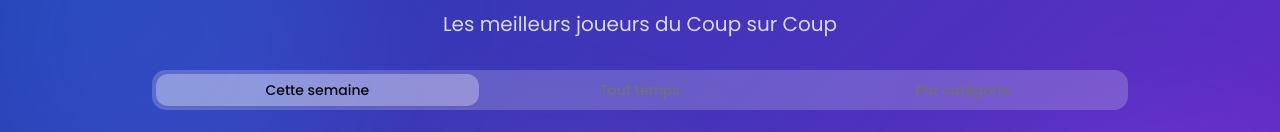
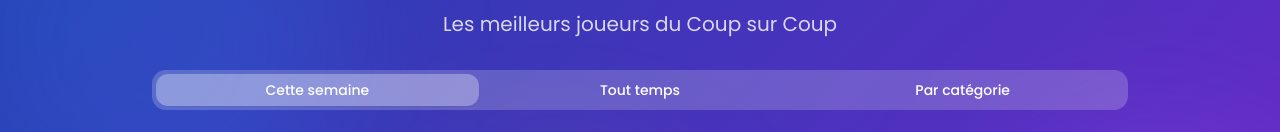
Before and after one commit to Quantiq-Studio/CoupsurCoup, a React (Vite) app: page /leaderboard in a window 1280 px wide. Shown: the part 150-282 px from the top of the page. Built offline with nearby package versions, Linux system fonts and the light colour scheme; no server answers.

Commit message:
Fix: Update tab styles to improve visibility and consistency across multiple pages

```diff
--- a/src/pages/BadgesPage.tsx
+++ b/src/pages/BadgesPage.tsx
@@ -136,12 +136,12 @@ const BadgesPage: React.FC = () => {
           onValueChange={setActiveTab}
           className="w-full"
         >
-          <TabsList className="grid grid-cols-2 mb-6 bg-white/20">
-            <TabsTrigger value="badges" className="data-[state=active]:bg-white/30">
+          <TabsList className="grid grid-cols-2 mb-6 bg-white/20 text-white">
+            <TabsTrigger value="badges" className="data-[state=active]:bg-white/30 data-[state=active]:text-white">
               <Award className="h-4 w-4 mr-2" />
               Badges
             </TabsTrigger>
-            <TabsTrigger value="achievements" className="data-[state=active]:bg-white/30">
+            <TabsTrigger value="achievements" className="data-[state=active]:bg-white/30 data-[state=active]:text-white">
               <Trophy className="h-4 w-4 mr-2" />
               Succès
             </TabsTrigger>
--- a/src/pages/ChallengesPage.tsx
+++ b/src/pages/ChallengesPage.tsx
@@ -164,16 +164,16 @@ const ChallengesPage: React.FC = () => {
           onValueChange={setActiveTab}
           className="w-full"
         >
-          <TabsList className="grid grid-cols-3 mb-6 bg-white/20">
-            <TabsTrigger value="daily" className="data-[state=active]:bg-white/30">
+          <TabsList className="grid grid-cols-3 mb-6 bg-white/20 text-white">
+            <TabsTrigger value="daily" className="data-[state=active]:bg-white/30 data-[state=active]:text-white">
               <Calendar className="h-4 w-4 mr-2" />
               Quotidiens
             </TabsTrigger>
-            <TabsTrigger value="weekly" className="data-[state=active]:bg-white/30">
+            <TabsTrigger value="weekly" className="data-[state=active]:bg-white/30 data-[state=active]:text-white">
               <Calendar className="h-4 w-4 mr-2" />
               Hebdomadaires
             </TabsTrigger>
-            <TabsTrigger value="special" className="data-[state=active]:bg-white/30">
+            <TabsTrigger value="special" className="data-[state=active]:bg-white/30 data-[state=active]:text-white">
               <Trophy className="h-4 w-4 mr-2" />
               Spéciaux
             </TabsTrigger>
--- a/src/pages/LeaderboardPage.tsx
+++ b/src/pages/LeaderboardPage.tsx
@@ -124,14 +124,14 @@ const LeaderboardPage: React.FC = () => {
           onValueChange={setActiveTab}
           className="w-full"
         >
-          <TabsList className="grid grid-cols-3 mb-6 bg-white/20">
-            <TabsTrigger value="weekly" className="data-[state=active]:bg-white/30">
+          <TabsList className="grid grid-cols-3 mb-6 bg-white/20 text-white">
+            <TabsTrigger value="weekly" className="data-[state=active]:bg-white/30 data-[state=active]:text-white">
               Cette semaine
             </TabsTrigger>
-            <TabsTrigger value="alltime" className="data-[state=active]:bg-white/30">
+            <TabsTrigger value="alltime" className="data-[state=active]:bg-white/30 data-[state=active]:text-white">
               Tout temps
             </TabsTrigger>
-            <TabsTrigger value="categories" className="data-[state=active]:bg-white/30">
+            <TabsTrigger value="categories" className="data-[state=active]:bg-white/30 data-[state=active]:text-white">
               Par catégorie
             </TabsTrigger>
           </TabsList>
--- a/src/pages/ShopPage.tsx
+++ b/src/pages/ShopPage.tsx
@@ -116,7 +116,7 @@ const ShopPage: React.FC = () => {
 
           <div className="bg-white/30 backdrop-blur-sm px-4 py-2 rounded-full flex items-center">
             <Coins className="h-5 w-5 text-yellow-400 mr-2" />
-            <span className="font-bold">{currentPlayer.coins || 0}</span>
+            <span className="font-bold text-white">{currentPlayer.coins || 0}</span>
           </div>
         </div>
 
@@ -126,12 +126,12 @@ const ShopPage: React.FC = () => {
         </div>
 
         <Tabs defaultValue="avatars" className="w-full">
-          <TabsList className="grid grid-cols-2 mb-6 bg-white/20">
-            <TabsTrigger value="avatars" className="data-[state=active]:bg-white/30">
+          <TabsList className="grid grid-cols-2 mb-6 bg-white/20 text-white">
+            <TabsTrigger value="avatars" className="data-[state=active]:bg-white/30  data-[state=active]:text-white">
               <UserCircle className="h-4 w-4 mr-2" />
               Avatars
             </TabsTrigger>
-            <TabsTrigger value="boosters" className="data-[state=active]:bg-white/30">
+            <TabsTrigger value="boosters" className="data-[state=active]:bg-white/30 data-[state=active]:text-white">
               <Zap className="h-4 w-4 mr-2" />
               Boosters
             </TabsTrigger>
```
